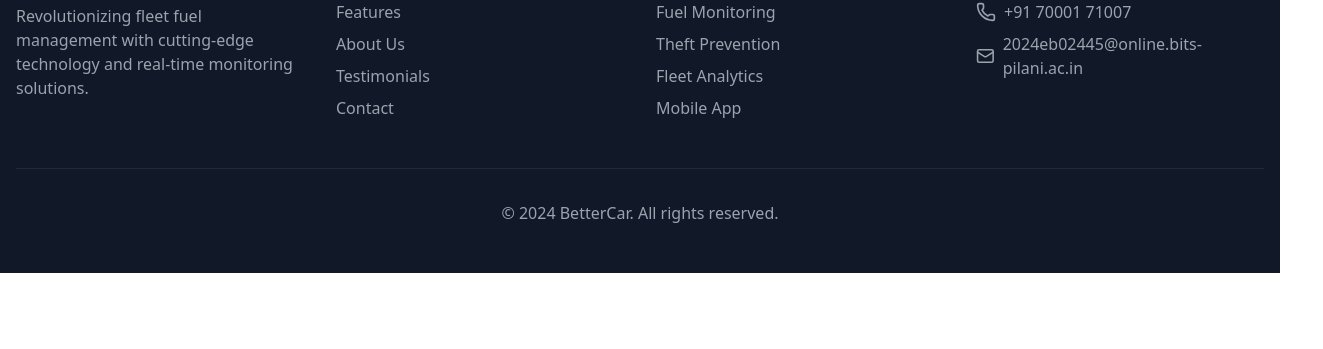
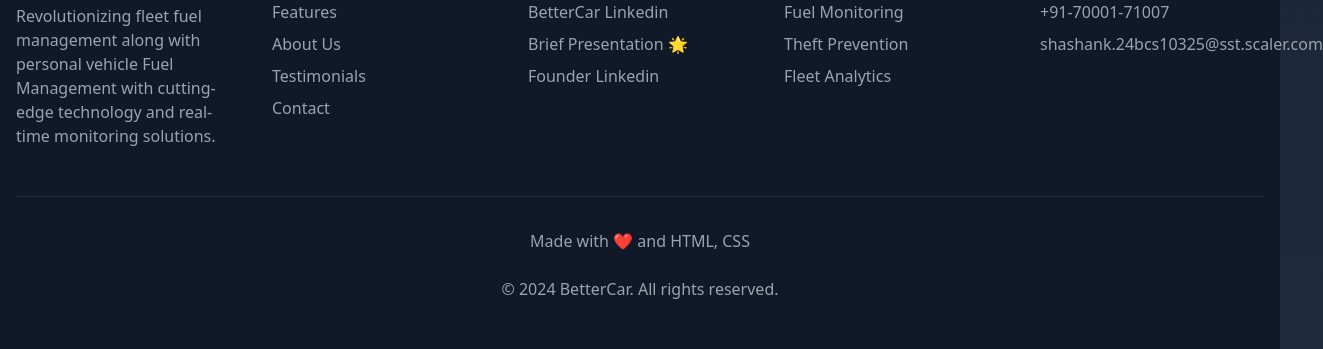
Before and after one commit to ShashankBhutiya/Shashank2, a website: page index.html in a window 1280 px wide. Shown: the part 3304-3653 px from the top of the page, 1323 px wide, since content can reach past the window. Before the commit the page ends 3577 px from the top, so only its background shows below. Drawn offline with nearby package versions, Linux system fonts and the light colour scheme.

Commit message:
Add files via upload

```diff
--- a/index.html
+++ b/index.html
@@ -108,9 +108,12 @@
 
     <!-- Hero Section -->
     <div class="video-background">
-        <video autoplay loop muted playsinline class="absolute w-full h-full object-cover">
+        <video autoplay loop muted playsinline class="absolute w-full h-full object-cover" poster="assets/images/hero-background.png">
             <source src="assets/videos/hero-background.mp4" type="video/mp4">
-            <img src="/api/placeholder/1920/1080" alt="Hero Background" class="w-full h-full object-cover">
+            <source src="assets/videos/hero-background.webm" type="video/webm">
+
+            <!-- <img src="/api/placeholder/1920/1080" alt="Hero Background" class="w-full h-full object-cover"> -->
+            <img src="assets/images/hero-background.jpg" alt="Hero Background" class="w-full h-full object-cover">
         </video>
         <div class="video-content min-h-screen flex items-center">
             <div class="container mx-auto px-6 text-center">
@@ -238,7 +241,7 @@
                 <!-- <video autoplay loop muted class="rounded-xl shadow-2xl" alt="Protype video comming soon">
                     <!-- <source src="assets/videos/hero-background.mp4" type="video/mp4">
                 </video> -->
-                <img src="assets/videos/images/about.png" alt="Protype video comming soon" class="rounded-xl shadow-2xl">
+                <img src="assets/images/about.png" alt="Protype video comming soon" class="rounded-xl shadow-2xl">
             </div>
             <div data-aos="fade-left">
                 <h2 class="text-4xl font-bold mb-6 gradient-text">Why Choose BetterCar?</h2>
@@ -394,10 +397,10 @@
     <!-- Footer -->
     <footer class="bg-gray-900 text-white border-t border-gray-800">
         <div class="max-w-7xl mx-auto px-4 py-12">
-            <div class="grid md:grid-cols-4 gap-8">
+            <div class="grid md:grid-cols-5 gap-8">
                 <div>
                     <h3 class="text-2xl font-bold text-blue-600 mb-4">BetterCar</h3>
-                    <p class="text-gray-400">Revolutionizing fleet fuel management with cutting-edge technology and real-time monitoring solutions.</p>
+                    <p class="text-gray-400">Revolutionizing fleet fuel management along with personal vehicle Fuel Management with cutting-edge technology and real-time monitoring solutions.</p>
                 </div>
                 <div>
                     <h4 class="text-lg font-semibold mb-4">Quick Links</h4>
@@ -409,31 +412,38 @@
                     </ul>
                 </div>
                 <div>
+                    <h4 class="text-lg font-semibold mb-4">For Investors🫂</h4>
+                    <ul class="space-y-2 text-gray-400">
+                        <li><a href="https://www.linkedin.com/company/bettercar/?viewAsMember=true" class="hover:text-blue-500">BetterCar Linkedin</a></li>
+                        <li><a href="https://docs.google.com/presentation/d/187-0bnAdVhyrnDOapE1V-KuE8PWBIHXMa1lYI7vJC38/edit?usp=sharing" class="hover:text-blue-500">Brief Presentation 🌟</a></li>
+                        <li><a href="https://www.linkedin.com/in/shashank-bhutiya/" class="hover:text-blue-500">Founder Linkedin</a></li>
+                        <!-- <li><a href="#" class="hover:text-blue-500">Mobile App</a></li> -->
+                    </ul>
+                </div>
+                <div>
                     <h4 class="text-lg font-semibold mb-4">Solutions</h4>
                     <ul class="space-y-2 text-gray-400">
                         <li><a href="#" class="hover:text-blue-500">Fuel Monitoring</a></li>
                         <li><a href="#" class="hover:text-blue-500">Theft Prevention</a></li>
                         <li><a href="#" class="hover:text-blue-500">Fleet Analytics</a></li>
-                        <li><a href="#" class="hover:text-blue-500">Mobile App</a></li>
+                        <!-- <li><a href="#" class="hover:text-blue-500">Mobile App</a></li> -->
                     </ul>
                 </div>
                 <div>
                     <h4 class="text-lg font-semibold mb-4">Contact Us</h4>
                     <ul class="space-y-2 text-gray-400">
 
-                        <li class="flex items-center">
-                            <i data-lucide="phone" class="w-5 h-5 mr-2"></i>
-                            +91 70001 71007
+                        <li class="flex items-center">+91-70001-71007
                         </li>
                         <li class="flex items-center">
-                            <i data-lucide="mail" class="w-5 h-5 mr-2"></i>
-                            2024eb02445@online.bits-pilani.ac.in
+                            shashank.24bcs10325@sst.scaler.com
+                            <!-- <i data-lucide="mail" class="w-5 h-5 mr-2"></i> -->
                         </li>
                     </ul>
                 </div>
             </div>
             <div class="mt-12 pt-8 border-t border-gray-800 text-center text-gray-400">
-                <p>&copy; 2024 BetterCar. All rights reserved.</p>
+                <p>Made with ❤️ and HTML, CSS</p><br><p>&copy; 2024 BetterCar. All rights reserved.</p>
             </div>
         </div>
     </footer>
```
